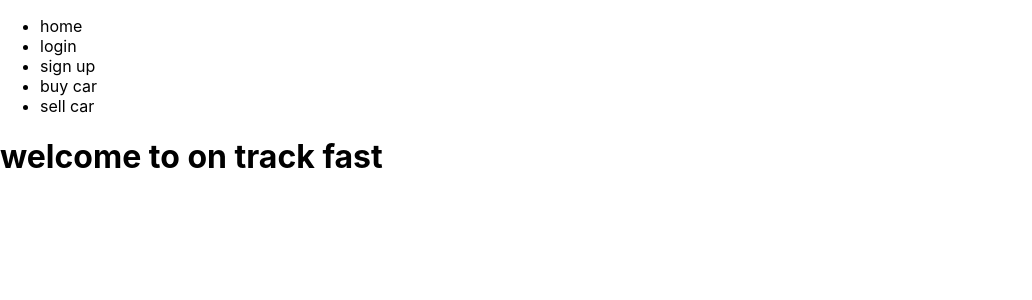
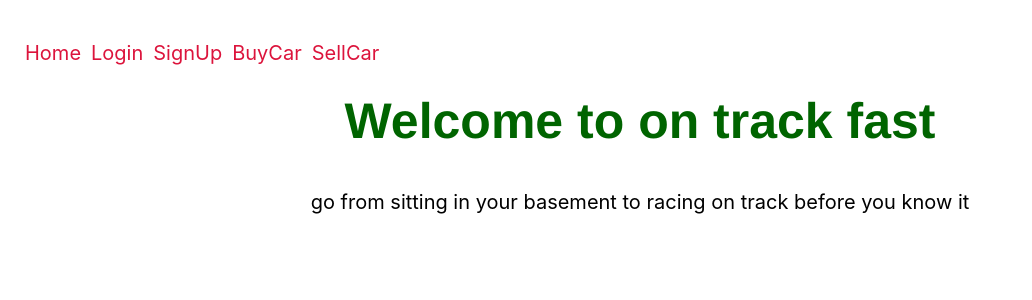
Before and after one commit to RobEgeland/on-track-fast, a React (Create React App) app: page / in a window 1280 px wide. Shown: the top 300 px of the page, without its empty margins (0-1032 px from the left). Built offline with nearby package versions, Linux system fonts and the light colour scheme.

Commit message:
add styling for home and nav

```diff
--- a/src/App.js
+++ b/src/App.js
@@ -1,4 +1,5 @@
 import logo from './logo.svg';
+
 import './App.css';
 import { BrowserRouter as Router, Routes, Route } from 'react-router-dom'
 import Home from './components/Home'
--- a/src/components/Home.js
+++ b/src/components/Home.js
@@ -3,8 +3,9 @@ import React from "react";
 function Home() {
 
     return (
-        <div>
-            <h1>welcome to on track fast</h1>
+        <div className="home">
+            <h1>Welcome to on track fast</h1>
+            <p>go from sitting in your basement to racing on track before you know it</p>
         </div>
     )
 }
--- a/src/components/NavBar.js
+++ b/src/components/NavBar.js
@@ -2,13 +2,13 @@ import React from "react";
 
 function NavBar() {
     return(
-        <div>
-            <ul>
-                <li>home</li>
-                <li>login</li>
-                <li>sign up</li>
-                <li>buy car</li>
-                <li>sell car</li>
+        <div >
+            <ul className="navbar">
+                <li>Home</li>
+                <li>Login</li>
+                <li>SignUp</li>
+                <li>BuyCar</li>
+                <li>SellCar</li>
             </ul>
         </div>
     )
--- a/src/index.css
+++ b/src/index.css
@@ -11,3 +11,36 @@ code {
   font-family: source-code-pro, Menlo, Monaco, Consolas, 'Courier New',
     monospace;
 }
+
+.navbar li {
+  font-size: 20px;
+  display: inline;
+  float: left;
+  margin: 5px;
+  color: crimson;
+}
+
+.navbar {
+  display: block;
+  position: relative;
+  padding: 20px;
+  border: 15px;
+}
+
+.home h1 {
+  text-align: center;
+  display: block;
+  position: relative;
+  margin: 15px;
+  padding: 20px;
+  font-size: 50px;
+  font-family: 'Franklin Gothic Medium', 'Arial Narrow', Arial, sans-serif;
+  color: darkgreen;
+}
+
+.home p {
+  text-align: center;
+  font-size: 20px;
+
+
+}
```
